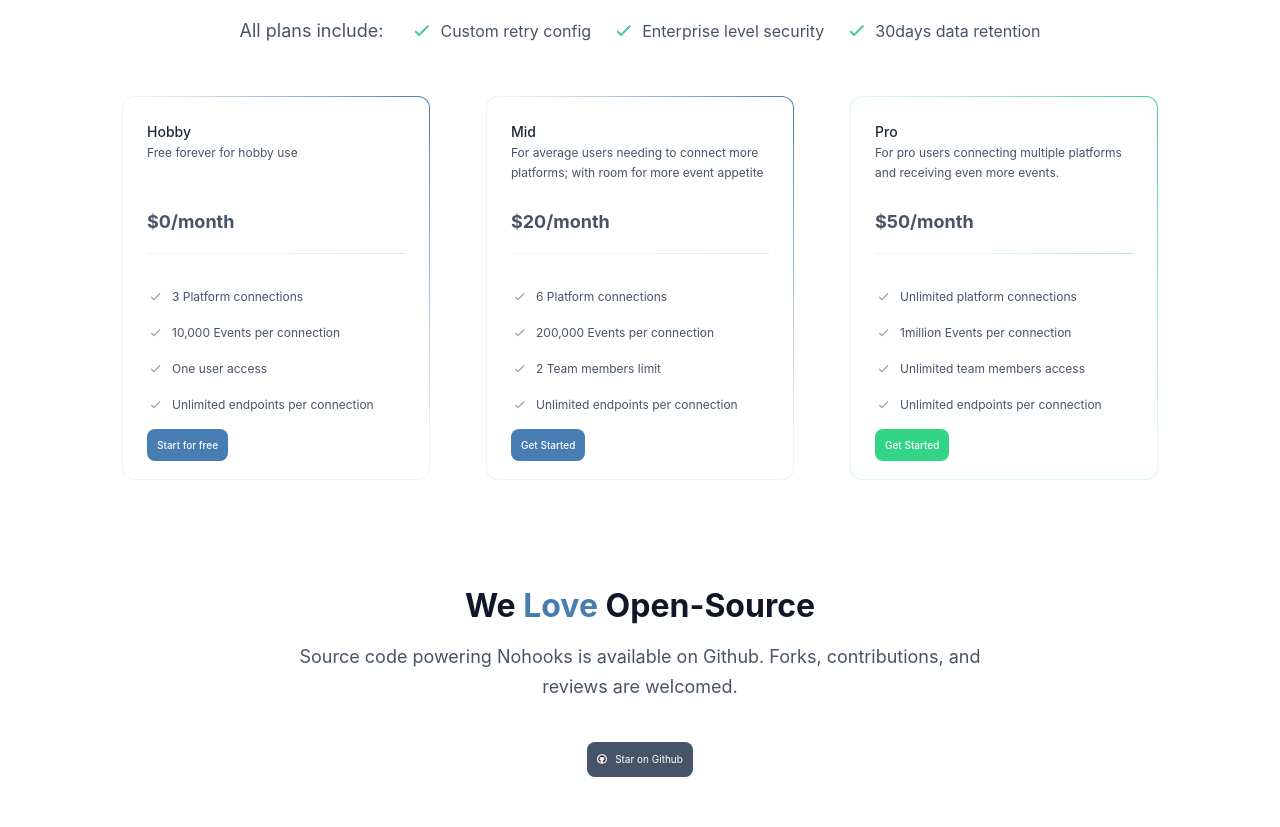
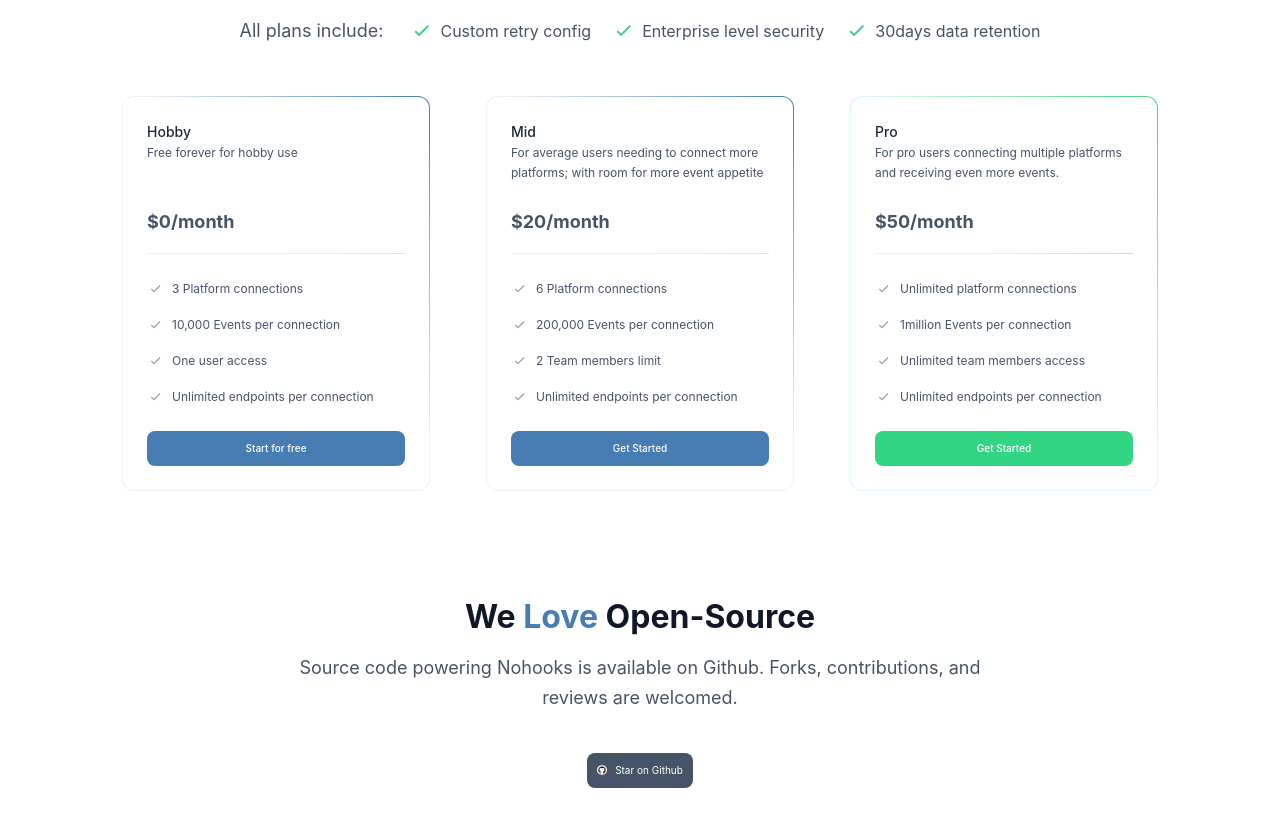
Before and after one commit to frain-dev/nohooks-website, a Nuxt app: page / in a window 1280 px wide. Shown: the part 2001-2828 px from the top of the page. Built offline with nearby package versions, Linux system fonts and the light colour scheme.

Commit message:
update: update plans ui

```diff
--- a/pages/index.vue
+++ b/pages/index.vue
@@ -77,7 +77,7 @@
 
 				<div class="flex flex-wrap justify-between max-w-[1036px] w-full mx-auto">
 					<div class="rounded-12px border border-gradient p-24px md-min:max-w-[308px] w-full mt-36px" :class="{ pro: i == 2 }" v-for="(plan, i) in plans" :key="i">
-						<div class="min-h-[142px] mb-24px">
+						<div class="min-h-[134px] mb-24px">
 							<p class="text-gray-800 font-medium text-14">{{ plan.plan }}</p>
 							<p class="text-12 text-gray-600 mb-24px min-h-[40px]">
 								{{ plan.description }}
@@ -95,7 +95,7 @@
 
 							{{ feature }}
 						</div>
-						<NuxtLink target="_blank" to="https://app.nohooks.io" class="mt-8px w-full text-white-100 text-10 font-medium rounded-8px p-10px" :class="i == 2 ? 'bg-success-400' : 'bg-primary-400'">{{ i == 0 ? 'Start for free' : 'Get Started' }}</NuxtLink>
+						<NuxtLink target="_blank" to="https://app.nohooks.io" class="mt-24px block w-full text-white-100 text-10 text-center font-medium rounded-8px p-10px" :class="i == 2 ? 'bg-success-400' : 'bg-primary-400'">{{ i == 0 ? 'Start for free' : 'Get Started' }}</NuxtLink>
 					</div>
 				</div>
 			</section>
```
